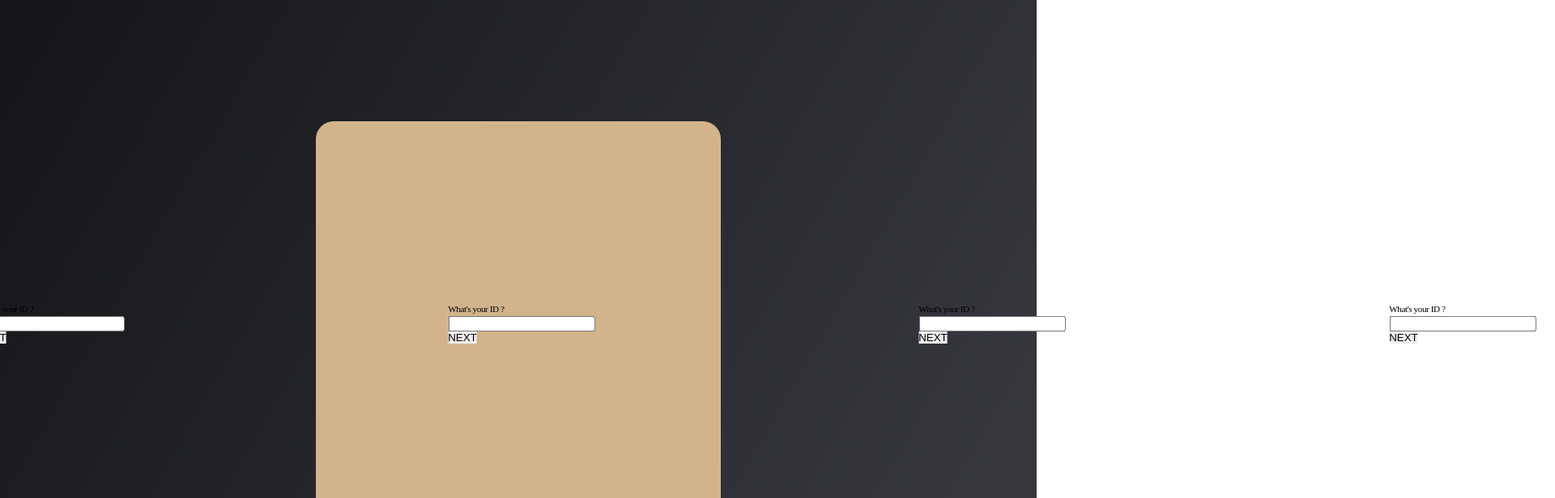
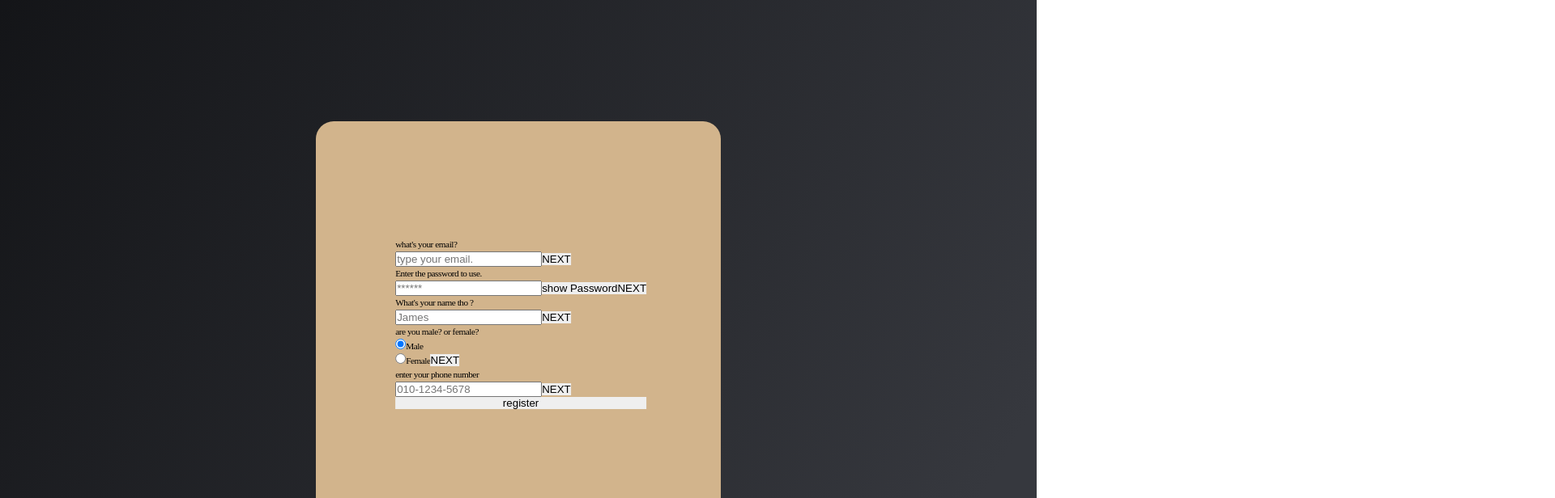
Before and after one commit to TalkFlow-KR/TalkFlow-KR, a React (Create React App) app in the folder client/: page / in a window 1280 px wide. Shown: the top 616 px of the page at 81% size, 1920 px wide, since content can reach past the window. Built offline with nearby package versions, Linux system fonts and the light colour scheme.

Commit message:
feat: register page

```diff
--- a/client/src/components/molecules/InputWIthLabels.jsx
+++ /dev/null
@@ -1,16 +0,0 @@
-import React, { useState } from "react";
-
-const InputWIthLabels = ({ placeholder, type, ...rest }) => {
-  const [ value, setValue ] = useState();
-
-  return (
-    <>
-      <label htmlFor=""> What's your ID ?
-        <br />
-        <input type={ type } placeholder={ placeholder } value={ value } { ...rest } />
-      </label>
-    </>
-  );
-};
-
-export default InputWIthLabels;
--- /dev/null
+++ b/client/src/components/molecules/InputWithLabels.jsx
@@ -0,0 +1,56 @@
+import React, { memo } from "react";
+
+const InputWithLabels = memo(({ data, value, onChange, ...rest }) => {
+  console.log(data);
+  // console.log("prpps", props);
+  // const { label, placeholder, type, value, onChange, ...rest } = data;
+  if (data.male && data.female) {
+    return (
+      <>
+        <label>
+          {data.label}
+          <br />
+          <input
+            type={data.male.type}
+            id={data.male.id}
+            name={data.male.name}
+            value={data.male.value}
+            onChange={onChange}
+            checked={value === data.male.value}
+            {...rest}
+          />
+          {data.male.label}
+          <br />
+          <input
+            type={data.female.type}
+            id={data.female.id}
+            name={data.female.name}
+            value={data.female.value}
+            onChange={onChange}
+            checked={value === data.female.value}
+            {...rest}
+          />
+          {data.female.label}
+        </label>
+      </>
+    );
+  }
+
+  return (
+    <>
+      <label htmlFor="">
+        {data.label}
+        <br />
+        <input
+          type={data.type}
+          placeholder={data.placeholder}
+          value={value}
+          onChange={onChange}
+          {...rest}
+        />
+      </label>
+    </>
+  );
+});
+
+export default InputWithLabels;
--- a/client/src/components/organisms/Auth/AuthForm.jsx
+++ b/client/src/components/organisms/Auth/AuthForm.jsx
@@ -4,8 +4,8 @@ import { useParams } from "react-router-dom";
 import RegisterForm from "./RegisterForm";
 // import LoginForm from "./LoginForm";
 const Wrapper = styled.main`
-  ${ ({ theme }) => theme.color.background };
-  ${ ({ theme }) => theme.layout.flexCenter };
+  ${({ theme }) => theme.color.background};
+  ${({ theme }) => theme.layout.flexCenter};
   width: 100vw;
   height: 100vh;
 
@@ -17,31 +17,32 @@ const Wrapper = styled.main`
   }
 `;
 
-const LOGIN_DATA = {};
-const JOIN_DATA = {
-  email:{
-    label:"what's your email",
-    type:"text",
-    placeholder:"type your email",
-    onChange(e) {
-      setValue(e.target.value);
-    },
+const LOGIN_DATA = {
+  email: {
+    id: "email",
+    name: "email",
+    label: "enter your email",
+    type: "text",
+    placeholder: "admin@admin.com",
   },
-  password:{},
-  name:{},
-  gender:{},
-  phone:{},
+  password: {
+    id: "password",
+    name: "password",
+    label: "enter your password",
+    type: "password",
+    placeholder: "password",
+  },
+};
 
-};
 const AuthForm = () => {
   const { endpoint } = useParams();
   return (
     <Wrapper>
-      {/*  Loginform*/ }
-      {/*{endpoint ==='login' && <LoginForm data={LOGIN_DATA}/>}*/ }
-      {/*  Registerform*/ }
-      {/*{endpoint ==='register' && <RegisterForm data={JOIN_DATA}/>}*/ }
-      <RegisterForm data={ JOIN_DATA } />
+      {/*  Loginform*/}
+      {/*{endpoint ==='login' && <LoginForm data={LOGIN_DATA}/>}*/}
+      {/*  Registerform*/}
+      {/*{endpoint ==='register' && <RegisterForm data={JOIN_DATA}/>}*/}
+      <RegisterForm />
     </Wrapper>
   );
 };
--- a/client/src/components/organisms/Auth/RegisterForm.jsx
+++ b/client/src/components/organisms/Auth/RegisterForm.jsx
@@ -1,21 +1,19 @@
-import React, { useEffect, useState } from "react";
+import React, { useState } from "react";
 import styled from "styled-components";
-import InputWIthLabels from "../../molecules/InputWIthLabels";
-import Button from "../../atoms/Button";
-
+import InputWithLabels from "../../molecules/InputWithLabels";
 
 const Wrapper = styled.div`
-  ${ ({ theme }) => theme.layout.flexCenter };
+  ${({ theme }) => theme.layout.flexCenter};
   align-items: center;
 `;
 const StyledForm = styled.form`
   display: flex;
-  flex-wrap: nowrap;
+  flex-direction: column;
+  //flex-wrap: nowrap;
   transition: all 0.4s;
 
-
   & fieldset {
-    margin: 0 20rem;
+    //margin: 0 20rem;
     //transform: translateX(770%);
   }
 `;
@@ -26,41 +24,154 @@ const StyledFieldSet = styled.fieldset`
   padding: 0;
   word-break: keep-all;
 `;
-const RegisterForm = ({data}) => {
-  console.log(data);
-  const [ position, setPosition ] = useState(1);
+const RegisterForm = () => {
+  const [position, setPosition] = useState(1);
+  // email state
+  const [emailValue, setEmailValue] = useState("");
+  // password state
+  const [passwordValue, setPasswordValue] = useState("");
+  const [showPassword, setShowPassword] = useState(false);
+  // userName state
+  const [userNameValue, setUserNameValue] = useState("");
+  // gender state
+  const [genderValue, setGenderValue] = useState("male");
+  // phone state
+  const [phoneValue, setPhoneValue] = useState("");
 
+  const JOIN_DATA = {
+    email: {
+      id: "email",
+      name: "email",
+      label: "what's your email?",
+      type: "text",
+      placeholder: "type your email.",
+    },
+    password: {
+      id: "password",
+      name: "password",
+      label: "Enter the password to use.",
+      type: !showPassword ? "password" : "text",
+      placeholder: "******",
+    },
+    userName: {
+      id: "name",
+      name: "name",
+      label: "What's your name tho ?",
+      type: "text",
+      placeholder: "James",
+    },
+    gender: {
+      label: "are you male? or female?",
+      male: {
+        id: "male",
+        name: "gender",
+        label: "Male",
+        type: "radio",
+        value: "male",
+      },
+      female: {
+        id: "female",
+        name: "gender",
+        label: "Female",
+        type: "radio",
+        value: "female",
+      },
+    },
+    phone: {
+      id: "phone",
+      name: "phone",
+      label: "enter your phone number",
+      type: "text",
+      placeholder: "010-1234-5678",
+    },
+  };
+  const { email, password, userName, gender, phone } = JOIN_DATA;
   const onClick = (e) => {
-    console.log(position);
     e.preventDefault();
     setPosition(position - 2);
+  };
+
+  const onChange = (e, setState) => {
+    e.preventDefault();
+    setState(e.target.value);
+  };
+  const onSubmit = () => {
+    console.log(
+      genderValue,
+      phoneValue,
+      userNameValue,
+      passwordValue,
+      emailValue
+    );
+    return;
+  };
+  const onShow = () => {
+    setShowPassword(!showPassword);
   };
   return (
     <>
       <Wrapper>
-        <StyledForm action="" style={ { transform:`translateX(${position}%)` } }>
+        <StyledForm action="" style={{ transform: `translateX(${position}%)` }}>
           <StyledFieldSet>
-            <InputWIthLabels data={data}/>
-            <button type="button" onClick={ onClick }>NEXT</button>
+            <InputWithLabels
+              data={email}
+              onChange={(e) => onChange(e, setEmailValue)}
+              value={emailValue}
+              required={true}
+              maxLength={20}
+            />
+            <button type="button" onClick={onClick}>
+              NEXT
+            </button>
           </StyledFieldSet>
           <StyledFieldSet>
-            <InputWIthLabels />
-            <button type="button" onClick={ onClick }>NEXT</button>
+            <InputWithLabels
+              data={password}
+              onChange={(e) => onChange(e, setPasswordValue)}
+              value={passwordValue}
+              required={true}
+            />
+            <button type="button" onClick={onShow}>
+              show Password
+            </button>
+            <button type="button" onClick={onClick}>
+              NEXT
+            </button>
           </StyledFieldSet>
           <StyledFieldSet>
-            <InputWIthLabels />
-            <button type="button" onClick={ onClick }>NEXT</button>
+            <InputWithLabels
+              data={userName}
+              onChange={(e) => onChange(e, setUserNameValue)}
+              value={userNameValue}
+            />
+            <button type="button" onClick={onClick}>
+              NEXT
+            </button>
           </StyledFieldSet>
           <StyledFieldSet>
-            <InputWIthLabels />
-            <button type="button" onClick={ onClick }>NEXT</button>
+            <InputWithLabels
+              data={gender}
+              onChange={(e) => onChange(e, setGenderValue)}
+              value={genderValue}
+            />
+            <button type="button" onClick={onClick}>
+              NEXT
+            </button>
           </StyledFieldSet>
           <StyledFieldSet>
-            <InputWIthLabels />
-            <button type="button" onClick={ onClick }>NEXT</button>
+            <InputWithLabels
+              data={phone}
+              onChange={(e) => onChange(e, setPhoneValue)}
+              value={phoneValue}
+            />
+            <button type="button" onClick={onClick}>
+              NEXT
+            </button>
           </StyledFieldSet>
-          {/*submit 버튼*/ }
-          <button type="button" onClick={ onClick }>1231312</button>
+          {/*submit 버튼*/}
+          <button type="button" onClick={onSubmit}>
+            register
+          </button>
         </StyledForm>
       </Wrapper>
     </>
```
Also changed, not shown: client/src/components/organisms/Auth/LoginForm.jsx (+5 -6 lines).
